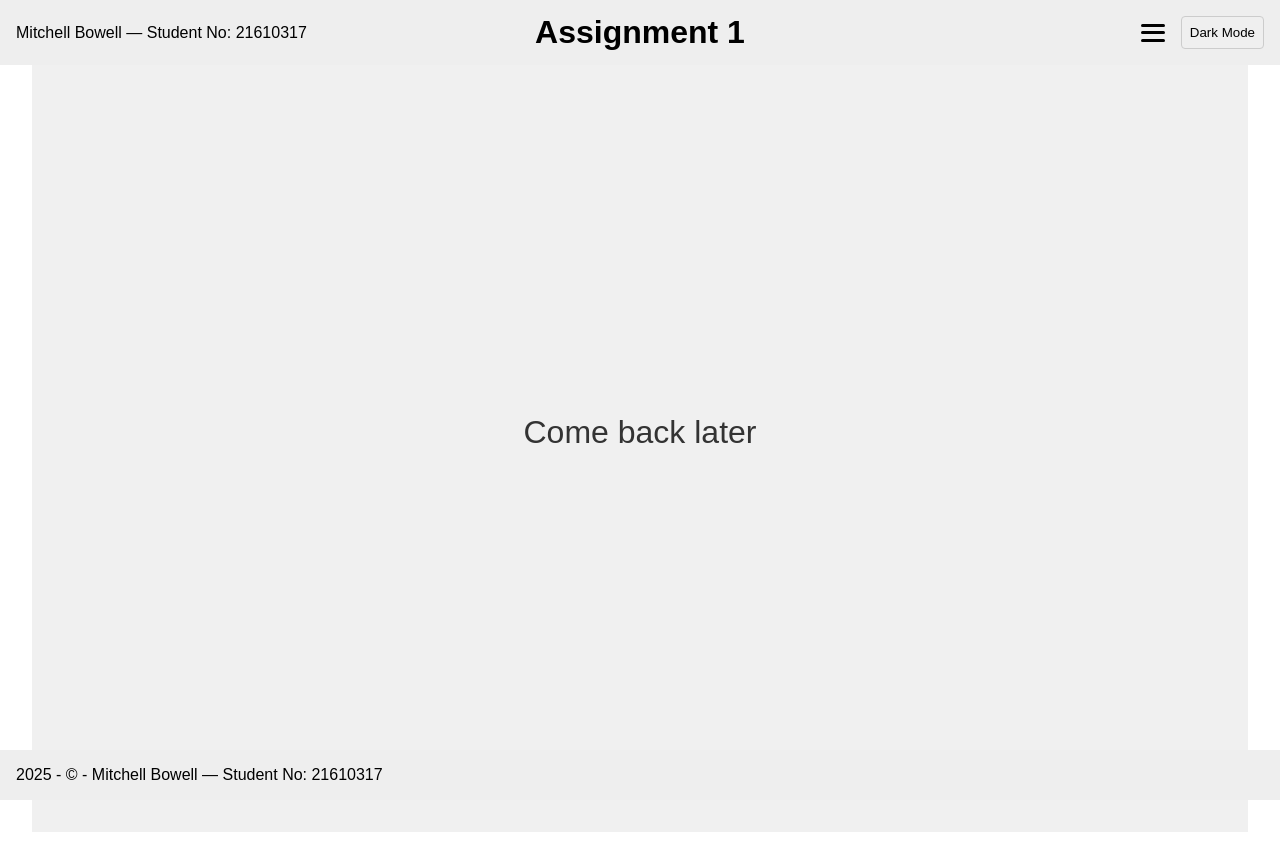
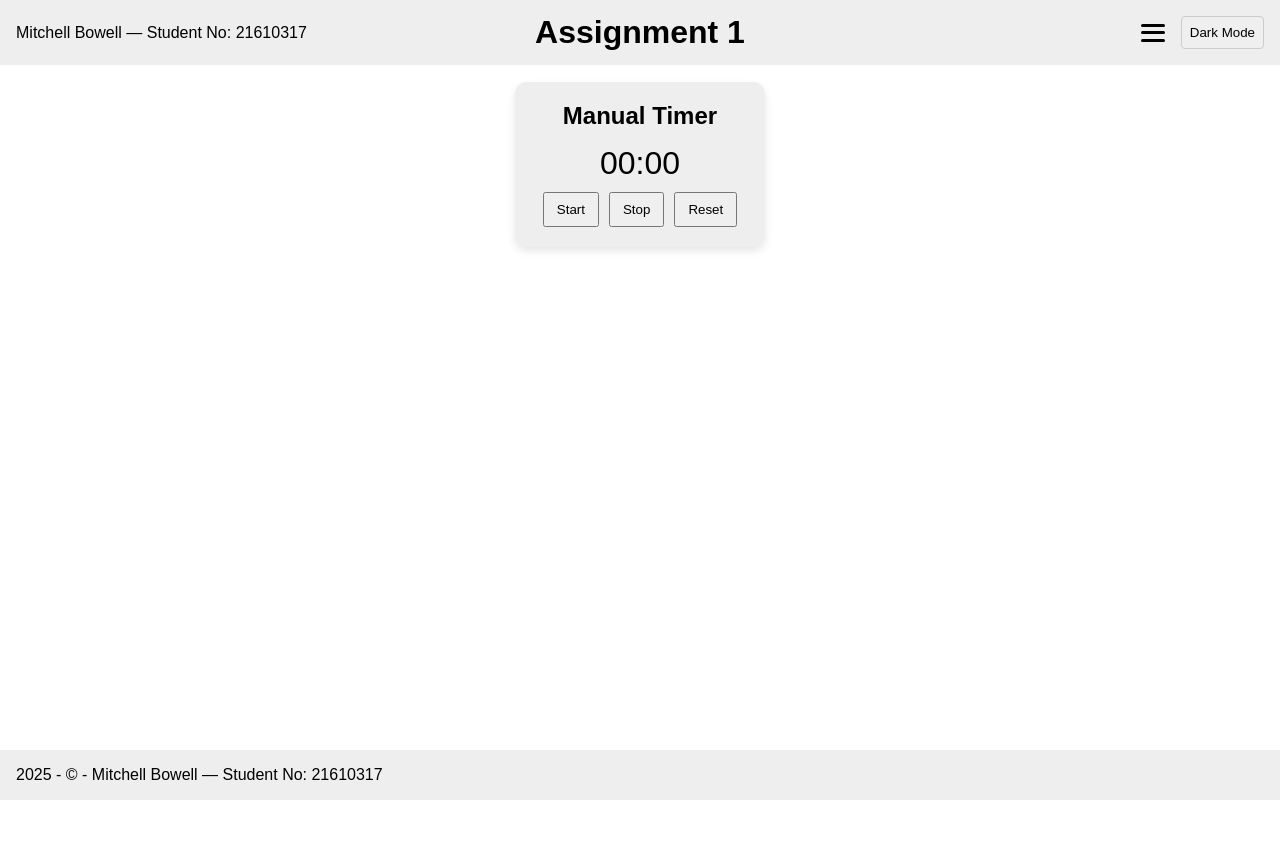
Before and after one commit to MitchBow/CWA-Assignment-2, a Next.js app: page /court-room in a window 1280 px wide. After the commit the page ends 800 px from the top, so only its background shows below. Built offline with nearby package versions, Linux system fonts and the light colour scheme.

Commit message:
added timer to court room

```diff
--- /dev/null
+++ b/app/components/ManualTimer.tsx
@@ -0,0 +1,58 @@
+'use client';
+import React, { useState, useEffect } from 'react';
+
+interface ManualTimerProps {
+  initialSeconds?: number;
+}
+
+const ManualTimer: React.FC<ManualTimerProps> = ({ initialSeconds = 0 }) => {
+  const [seconds, setSeconds] = useState(initialSeconds);
+  const [isRunning, setIsRunning] = useState(false);
+
+  useEffect(() => {
+    let timer: NodeJS.Timeout;
+    if (isRunning) {
+      timer = setInterval(() => {
+        setSeconds(prev => prev + 1);
+      }, 1000);
+    }
+    return () => clearInterval(timer);
+  }, [isRunning]);
+
+  const startTimer = () => setIsRunning(true);
+  const stopTimer = () => setIsRunning(false);
+  const resetTimer = () => {
+    setSeconds(initialSeconds);
+    setIsRunning(false);
+  };
+
+  const formatTime = (sec: number) => {
+    const mins = Math.floor(sec / 60);
+    const secs = sec % 60;
+    return `${mins.toString().padStart(2, '0')}:${secs.toString().padStart(2, '0')}`;
+  };
+
+  return (
+    <div
+      style={{
+        textAlign: 'center',
+        margin: '50px auto 30px auto', // top margin increased for spacing from header
+        padding: '20px',
+        backgroundColor: 'var(--header-footer-background)',
+        borderRadius: '12px',
+        width: '250px',
+        boxShadow: '0 4px 8px rgba(0,0,0,0.1)',
+      }}
+    >
+      <h2 style={{ marginBottom: '15px' }}>Manual Timer</h2>
+      <p style={{ fontSize: '2rem', margin: '10px 0' }}>{formatTime(seconds)}</p>
+      <div>
+        <button onClick={startTimer} style={{ margin: '0 5px', padding: '8px 12px' }}>Start</button>
+        <button onClick={stopTimer} style={{ margin: '0 5px', padding: '8px 12px' }}>Stop</button>
+        <button onClick={resetTimer} style={{ margin: '0 5px', padding: '8px 12px' }}>Reset</button>
+      </div>
+    </div>
+  );
+};
+
+export default ManualTimer;
--- a/app/court-room/page.tsx
+++ b/app/court-room/page.tsx
@@ -1,23 +1,12 @@
-import React from 'react';
+'use client';
+import Header from '../components/Header';
+import ManualTimer from '../components/ManualTimer';
 
-const ComeBackLater: React.FC = () => {
+export default function Home() {
   return (
-    <div
-      style={{
-        height: '100vh',
-        margin: 0,
-        display: 'flex',
-        justifyContent: 'center',
-        alignItems: 'center',
-        fontFamily: 'Arial, sans-serif',
-        backgroundColor: '#f0f0f0',
-        color: '#333',
-        fontSize: '2rem',
-      }}
-    >
-      Come back later
+    <div>
+      <Header />
+      <ManualTimer initialSeconds={0} />
     </div>
   );
-};
-
-export default ComeBackLater;
+}
```
